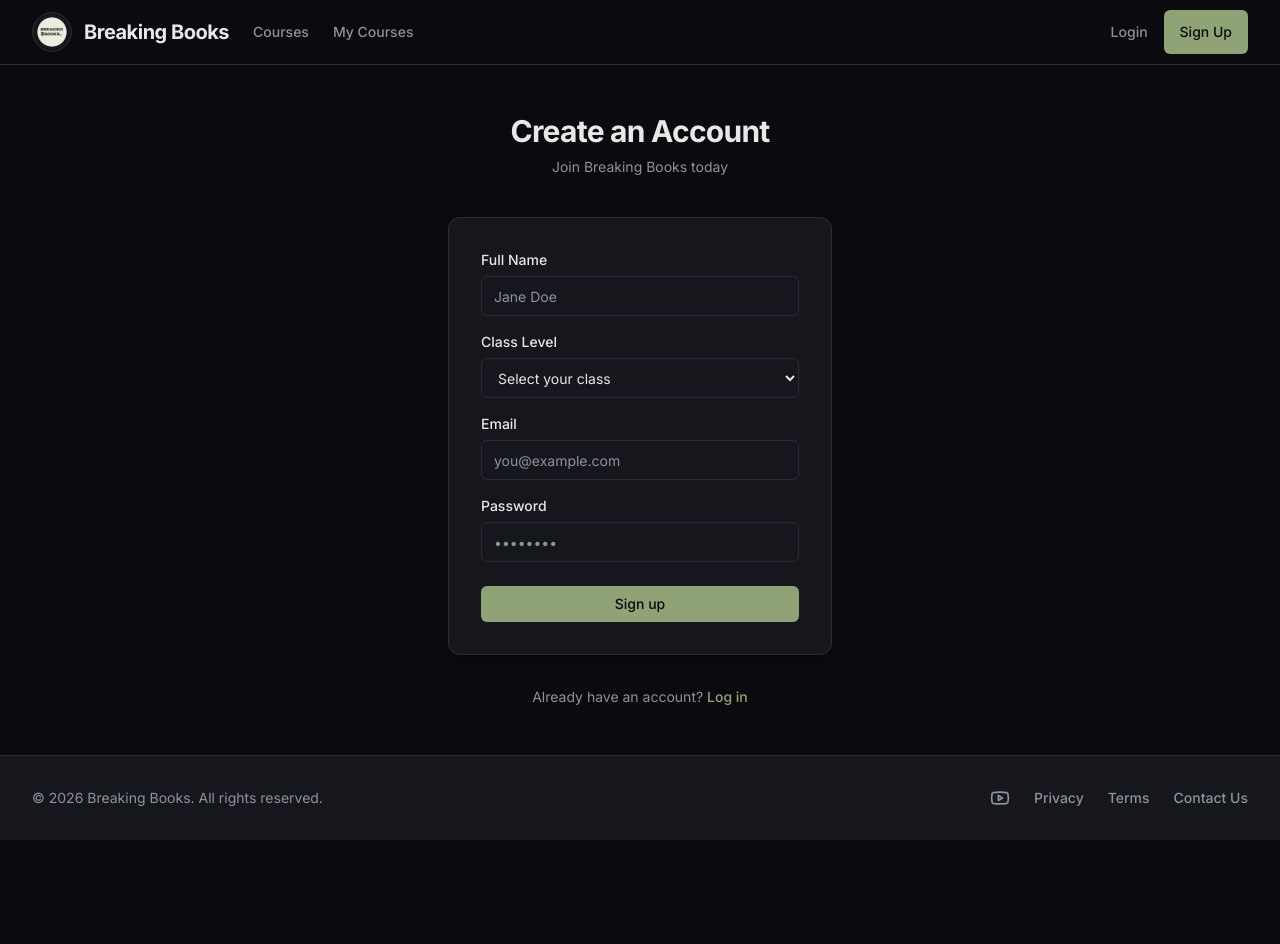
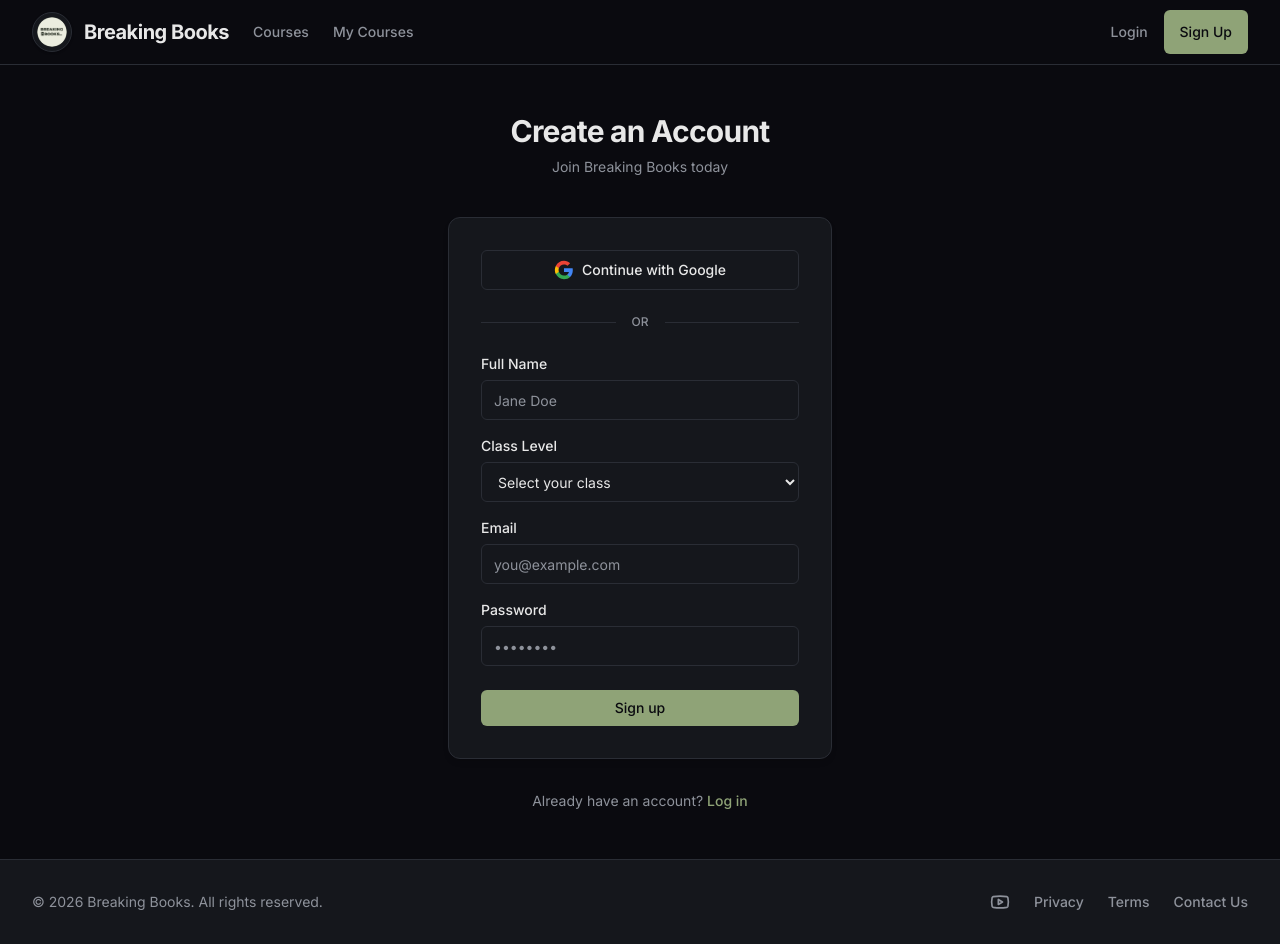
Before and after one commit to pratikkumarr/breakingbooks, a Next.js app: page /signup in a window 1280 px wide. Before the commit the page ends 840 px from the top, so only its background shows below. Built offline with nearby package versions, Linux system fonts and the light colour scheme; no server answers.

Commit message:
login with google added

```diff
--- a/app/auth/actions.ts
+++ b/app/auth/actions.ts
@@ -81,3 +81,19 @@
   await supabase.auth.signOut();
   redirect("/login");
 }
+
+export async function signInWithGoogle() {
+  const supabase = await createClient();
+  const origin = process.env.NEXT_PUBLIC_SITE_URL || "http://localhost:3000";
+
+  const { data, error } = await supabase.auth.signInWithOAuth({
+    provider: "google",
+    options: {
+      redirectTo: `${origin}/auth/callback`,
+    },
+  });
+
+  if (data.url) {
+    redirect(data.url);
+  }
+}
--- /dev/null
+++ b/app/auth/callback/route.ts
@@ -0,0 +1,20 @@
+import { NextResponse } from "next/server";
+import { createClient } from "@/utils/supabase/server";
+
+export async function GET(request: Request) {
+  const { searchParams, origin } = new URL(request.url);
+  const code = searchParams.get("code");
+  // if "next" is in param, use it as the redirect URL
+  const next = searchParams.get("next") ?? "/";
+
+  if (code) {
+    const supabase = await createClient();
+    const { error } = await supabase.auth.exchangeCodeForSession(code);
+    if (!error) {
+      return NextResponse.redirect(`${origin}${next}`);
+    }
+  }
+
+  // return the user to an error page with instructions
+  return NextResponse.redirect(`${origin}/login?message=Could not authenticate with Google`);
+}
--- a/app/login/page.tsx
+++ b/app/login/page.tsx
@@ -1,5 +1,5 @@
 import Link from "next/link";
-import { login } from "@/app/auth/actions";
+import { login, signInWithGoogle } from "@/app/auth/actions";
 import { SubmitButton } from "@/components/ui/submit-button";
 import { Input } from "@/components/ui/input";
 import { createClient } from "@/utils/supabase/server";
@@ -23,7 +23,29 @@
         <p className="text-sm text-muted">Log in to your Breaking Books account</p>
       </div>
 
-      <form className="flex-1 flex flex-col w-full justify-center gap-6 text-foreground bg-surface p-8 rounded-xl border border-border shadow-md">
+      <div className="flex-1 flex flex-col w-full justify-center gap-6 text-foreground bg-surface p-8 rounded-xl border border-border shadow-md">
+        <form action={signInWithGoogle}>
+          <button
+            type="submit"
+            className="flex items-center justify-center gap-2 w-full h-10 rounded-md border border-border bg-surface px-4 py-2 text-sm font-medium text-foreground hover:bg-border/30 focus-visible:outline-none focus-visible:border-accent transition-colors"
+          >
+            <svg xmlns="http://www.w3.org/2000/svg" viewBox="0 0 24 24" className="w-5 h-5">
+              <path d="M22.56 12.25c0-.78-.07-1.53-.2-2.25H12v4.26h5.92c-.26 1.37-1.04 2.53-2.21 3.31v2.77h3.57c2.08-1.92 3.28-4.74 3.28-8.09z" fill="#4285F4"/>
+              <path d="M12 23c2.97 0 5.46-.98 7.28-2.66l-3.57-2.77c-.98.66-2.23 1.06-3.71 1.06-2.86 0-5.29-1.93-6.16-4.53H2.18v2.84C3.99 20.53 7.7 23 12 23z" fill="#34A853"/>
+              <path d="M5.84 14.09c-.22-.66-.35-1.36-.35-2.09s.13-1.43.35-2.09V7.07H2.18C1.43 8.55 1 10.22 1 12s.43 3.45 1.18 4.93l2.85-2.22.81-.62z" fill="#FBBC05"/>
+              <path d="M12 5.38c1.62 0 3.06.56 4.21 1.64l3.15-3.15C17.45 2.09 14.97 1 12 1 7.7 1 3.99 3.47 2.18 7.07l3.66 2.84c.87-2.6 3.3-4.53 6.16-4.53z" fill="#EA4335"/>
+            </svg>
+            Continue with Google
+          </button>
+        </form>
+
+        <div className="flex items-center gap-4 w-full">
+          <div className="h-px bg-border flex-1"></div>
+          <span className="text-xs text-muted uppercase font-medium">Or</span>
+          <div className="h-px bg-border flex-1"></div>
+        </div>
+
+        <form className="flex flex-col gap-6" action={login}>
           <div className="flex flex-col gap-4">
             <Input
               id="email"
@@ -53,7 +75,7 @@
             </div>
           </div>
 
-        <SubmitButton formAction={login} pendingText="Logging in...">
+          <SubmitButton pendingText="Logging in...">
             Log in
           </SubmitButton>
 
@@ -67,6 +89,7 @@
             </p>
           )}
         </form>
+      </div>
 
       <div className="text-center mt-6 text-sm text-muted">
         Don't have an account?{" "}
--- a/app/signup/page.tsx
+++ b/app/signup/page.tsx
@@ -1,5 +1,5 @@
 import Link from "next/link";
-import { signup } from "@/app/auth/actions";
+import { signup, signInWithGoogle } from "@/app/auth/actions";
 import { SubmitButton } from "@/components/ui/submit-button";
 import { Input } from "@/components/ui/input";
 import { createClient } from "@/utils/supabase/server";
@@ -23,7 +23,29 @@
         <p className="text-sm text-muted">Join Breaking Books today</p>
       </div>
 
-      <form className="flex-1 flex flex-col w-full justify-center gap-6 text-foreground bg-surface p-8 rounded-xl border border-border shadow-md">
+      <div className="flex-1 flex flex-col w-full justify-center gap-6 text-foreground bg-surface p-8 rounded-xl border border-border shadow-md">
+        <form action={signInWithGoogle}>
+          <button
+            type="submit"
+            className="flex items-center justify-center gap-2 w-full h-10 rounded-md border border-border bg-surface px-4 py-2 text-sm font-medium text-foreground hover:bg-border/30 focus-visible:outline-none focus-visible:border-accent transition-colors"
+          >
+            <svg xmlns="http://www.w3.org/2000/svg" viewBox="0 0 24 24" className="w-5 h-5">
+              <path d="M22.56 12.25c0-.78-.07-1.53-.2-2.25H12v4.26h5.92c-.26 1.37-1.04 2.53-2.21 3.31v2.77h3.57c2.08-1.92 3.28-4.74 3.28-8.09z" fill="#4285F4"/>
+              <path d="M12 23c2.97 0 5.46-.98 7.28-2.66l-3.57-2.77c-.98.66-2.23 1.06-3.71 1.06-2.86 0-5.29-1.93-6.16-4.53H2.18v2.84C3.99 20.53 7.7 23 12 23z" fill="#34A853"/>
+              <path d="M5.84 14.09c-.22-.66-.35-1.36-.35-2.09s.13-1.43.35-2.09V7.07H2.18C1.43 8.55 1 10.22 1 12s.43 3.45 1.18 4.93l2.85-2.22.81-.62z" fill="#FBBC05"/>
+              <path d="M12 5.38c1.62 0 3.06.56 4.21 1.64l3.15-3.15C17.45 2.09 14.97 1 12 1 7.7 1 3.99 3.47 2.18 7.07l3.66 2.84c.87-2.6 3.3-4.53 6.16-4.53z" fill="#EA4335"/>
+            </svg>
+            Continue with Google
+          </button>
+        </form>
+
+        <div className="flex items-center gap-4 w-full">
+          <div className="h-px bg-border flex-1"></div>
+          <span className="text-xs text-muted uppercase font-medium">Or</span>
+          <div className="h-px bg-border flex-1"></div>
+        </div>
+
+        <form className="flex flex-col gap-6" action={signup}>
           <div className="flex flex-col gap-4">
             <Input
               id="fullName"
@@ -74,7 +96,7 @@
             />
           </div>
 
-        <SubmitButton formAction={signup} pendingText="Signing up...">
+          <SubmitButton pendingText="Signing up...">
             Sign up
           </SubmitButton>
 
@@ -94,6 +116,7 @@
             </div>
           )}
         </form>
+      </div>
 
       <div className="text-center mt-6 text-sm text-muted">
         Already have an account?{" "}
```
Lines whose indentation alone changed are shown as unchanged.
